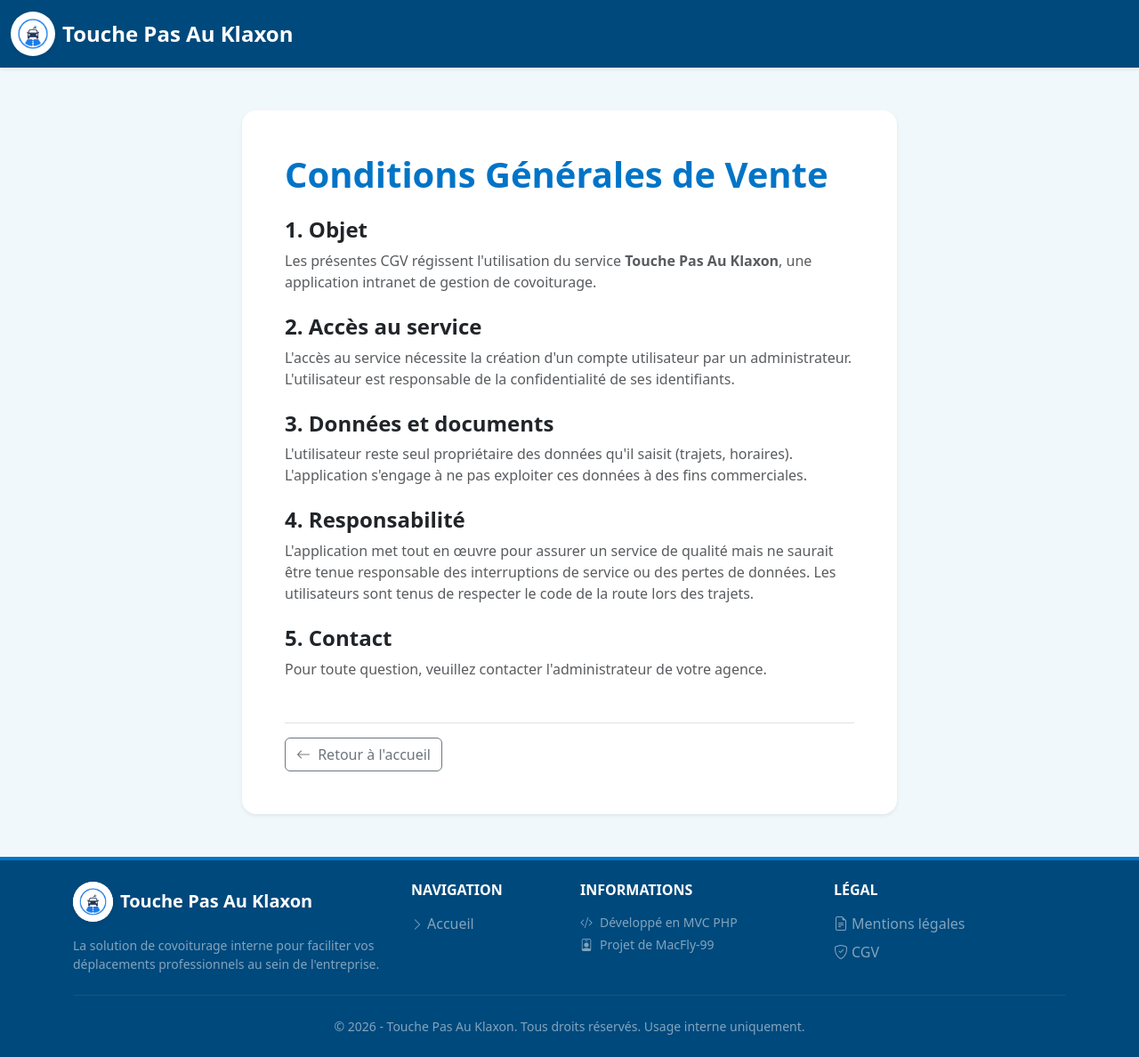
After one commit to MacFly-99/Touche_Pas_Au_Klaxon, a PHP site: page /covoiturage/legal/gtc in a window 1280 px wide. The commit adds this page. Shown: the whole page at 89% size. Run offline with PHP 8.4, Linux system fonts and the light colour scheme; some libraries are stand-ins or nearby versions.

Commit message:
Update the footer to add the links to the legal notices page and the GTC page

```diff
--- /dev/null
+++ b/app/Controllers/LegalController.php
@@ -0,0 +1,20 @@
+<?php
+namespace App\Controllers;
+
+use App\Core\Controller;
+
+class LegalController extends Controller
+{
+    // Méthode pour la page Mentions Légales
+    public function notices()
+    {
+        $this->render('legal/notices');
+    }
+
+    // Méthode pour la page CGV (ou GTC)
+    public function gtc()
+    {
+        $this->render('legal/gtc');
+    }
+}
+?>
--- a/app/Views/layout/footer.php
+++ b/app/Views/layout/footer.php
@@ -17,7 +17,7 @@
             </div>
 
             <!-- Colonne 2 : Liens rapides -->
-            <div class="col-md-4 mb-3 mb-md-0">
+            <div class="col-md-2 mb-3 mb-md-0">
                 <h6 class="text-white text-uppercase fw-bold mb-3">Navigation</h6>
                 <ul class="list-unstyled mb-0">
                     <li class="mb-2">
@@ -36,7 +36,7 @@
             </div>
 
             <!-- Colonne 3 : Informations -->
-            <div class="col-md-4">
+            <div class="col-md-3 mb-3 mb-md-0">
                 <h6 class="text-white text-uppercase fw-bold mb-3">Informations</h6>
                 <p class="text-white-50 small mb-1">
                     <i class="bi bi-code-slash me-2"></i>Développé en MVC PHP
@@ -44,6 +44,30 @@
                 <p class="text-white-50 small mb-0">
                     <i class="bi bi-person-badge me-2"></i>Projet de MacFly-99
                 </p>
+            </div>
+
+            <!-- Colonne 4 : Liens Légaux -->
+            <div class="col-md-3 mb-3 mb-md-0">
+                <h6 class="text-white text-uppercase fw-bold mb-3">Légal</h6>
+                <ul class="list-unstyled mb-0">
+                    <li class="mb-2">
+                        <a href="<?= BASE_URL ?>/legal/notices" class="text-white-50 text-decoration-none hover-white">
+                            <i class="bi bi-file-earmark-text me-1"></i>Mentions légales
+                        </a>
+                    </li>
+                    <li class="mb-2">
+                        <a href="<?= BASE_URL ?>/legal/gtc" class="text-white-50 text-decoration-none hover-white">
+                            <i class="bi bi-shield-check me-1"></i>CGV
+                        </a>
+                    </li>
+                    <!-- Lien Support commenté pour le moment (perspectives d'evolution)
+                    <li class="mb-2">
+                        <a href="<?= BASE_URL ?>/support" class="text-white-50 text-decoration-none hover-white">
+                            <i class="bi bi-life-preserver me-1"></i>Support
+                        </a>
+                    </li>
+                    -->
+                </ul>
             </div>
         </div>
 
--- /dev/null
+++ b/app/Views/legal/gtc.php
@@ -0,0 +1,40 @@
+<div class="row justify-content-center">
+    <div class="col-md-10 col-lg-8">
+        <div class="card shadow-sm border-0 rounded-4 mt-4">
+            <div class="card-body p-4 p-md-5">
+                <h1 class="mb-4 fw-bold text-primary">Conditions Générales de Vente</h1>
+
+                <h4 class="mt-4 fw-bold">1. Objet</h4>
+                <p class="text-muted">
+                    Les présentes CGV régissent l'utilisation du service <strong>Touche Pas Au Klaxon</strong>, une application intranet de gestion de covoiturage.
+                </p>
+
+                <h4 class="mt-4 fw-bold">2. Accès au service</h4>
+                <p class="text-muted">
+                    L'accès au service nécessite la création d'un compte utilisateur par un administrateur. L'utilisateur est responsable de la confidentialité de ses identifiants.
+                </p>
+
+                <h4 class="mt-4 fw-bold">3. Données et documents</h4>
+                <p class="text-muted">
+                    L'utilisateur reste seul propriétaire des données qu'il saisit (trajets, horaires). L'application s'engage à ne pas exploiter ces données à des fins commerciales.
+                </p>
+
+                <h4 class="mt-4 fw-bold">4. Responsabilité</h4>
+                <p class="text-muted">
+                    L'application met tout en œuvre pour assurer un service de qualité mais ne saurait être tenue responsable des interruptions de service ou des pertes de données. Les utilisateurs sont tenus de respecter le code de la route lors des trajets.
+                </p>
+
+                <h4 class="mt-4 fw-bold">5. Contact</h4>
+                <p class="text-muted">
+                    Pour toute question, veuillez contacter l'administrateur de votre agence.
+                </p>
+
+                <div class="mt-5 pt-3 border-top">
+                    <a href="<?= BASE_URL ?>/" class="btn btn-outline-secondary">
+                        <i class="bi bi-arrow-left me-1"></i> Retour à l'accueil
+                    </a>
+                </div>
+            </div>
+        </div>
+    </div>
+</div>
```
Also changed, not shown: app/Views/legal/notices.php (added, +39 -0 lines).
